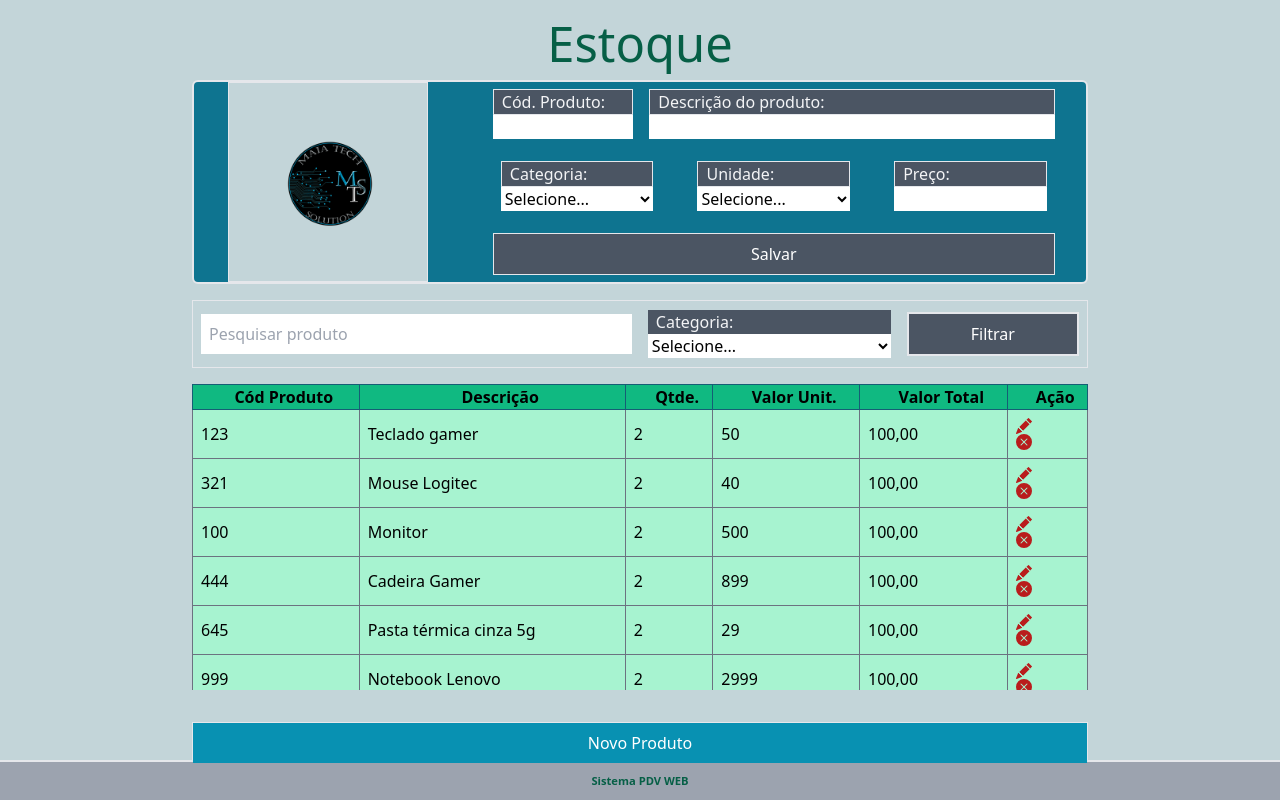
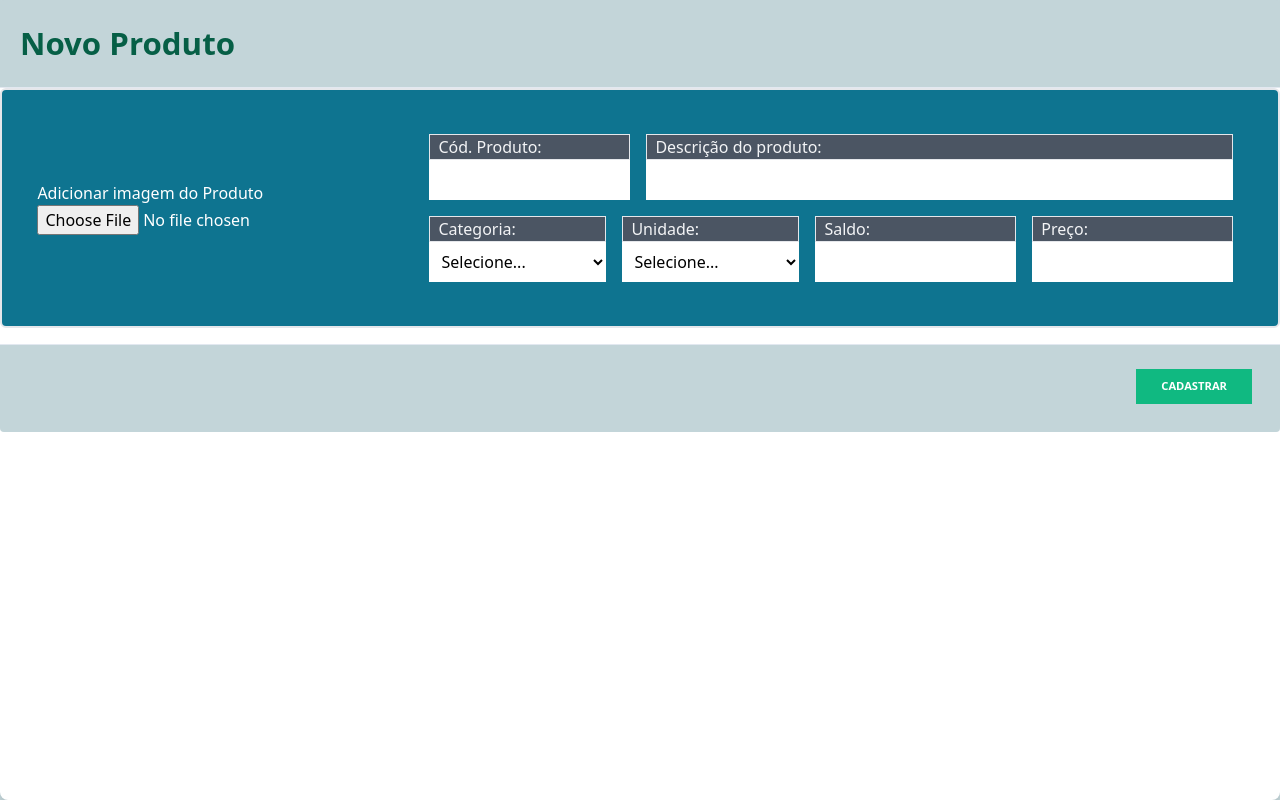
Before and after one commit to maiatech-solution/pdvweb, a React (Vite) app: page /estoque in a window 1280 px wide. Both pictures are taken after a click on the button "Novo Produto". Built offline with nearby package versions, Linux system fonts and the light colour scheme.

Commit message:
finalizando dela de estoque

```diff
--- a/src/assets/components/Descricao/desc.tsx
+++ b/src/assets/components/Descricao/desc.tsx
@@ -6,13 +6,13 @@ import { ChangeEvent, useState } from 'react';
 
 export const Desc = () => {
     return(
-        <div className="desc-venda bg-cyan-800 rounded-md">
+        <div className="desc-venda bg-emerald-800 rounded-md">
           <div className="border w-[10em] rounded-md ">
             <div className="w-[100%] rounded-md">
               <img src={LogoEmpresa} alt="Img do produto" />
             </div>
           </div>
-          <div className=" grid grid-cols-2 gap-4 w-[30em] bg-cyan-800">
+          <div className=" grid grid-cols-2 gap-4 w-[30em] bg-transparent">
             <div className="border rounded-t-md rounded-b-md flex flex-col items-center">
               <label htmlFor="cod" className="bg-emerald-600 w-[100%] text-center text-gray-100 rounded-t-md">Cód. Prod.</label>
               <input type="text" name="cod" className="w-[100%] border bg-gray-200 p-2 outline-none text-center rounded-b-md"/>
@@ -31,7 +31,7 @@ export const Desc = () => {
             </div>
           </div>
           <div className=" flex items-center justify-center w-[10em] rounded-md">
-            <button className="w-[100%] h-[10em] flex items-center justify-center bg-emerald-600 hover:bg-emerald-700 rounded-md">
+            <button className="w-[100%] h-[10em] flex items-center justify-center bg-emerald-600 hover:bg-emerald-700 rounded-md border">
               <BsPlusLg className='text-7xl bg-transparent text-gray-100'/>
             </button>
           </div>
--- a/src/assets/components/Header/header.tsx
+++ b/src/assets/components/Header/header.tsx
@@ -1,11 +1,12 @@
 type Props = {
     text: string;
+    className:string
 }
 
-export const Header = ({text}:Props) => {
+export const Header = ({text,className}:Props) => {
     return(
         <header className=" header-home">
-                <h2 className='h2-header '>{text}</h2>
+                <h2 className={className}>{text}</h2>
             </header>
     )
 }
--- /dev/null
+++ b/src/assets/components/ModalProd/modal.tsx
@@ -0,0 +1,108 @@
+import React from "react";
+import { BsSearch } from "react-icons/bs";
+import { Produtos } from "../../../date/produtos";
+import LogoEmpresa from '../../imgs/maiatech.png'
+
+export default function Modal() {
+  const [showModal, setShowModal] = React.useState(false);
+
+
+  return (
+    <>
+
+      <div className="w-[100%] border flex items-center justify-center] m-auto">
+        <button type="button" onClick={() => setShowModal(true)} className="text-white bg-cyan-600 hover:bg-cyan-700 w-[100%] p-2">
+          Novo Produto
+        </button>
+
+      </div>
+
+      {showModal ? (
+        <>
+          <div
+            className="justify-center h-full items-center flex overflow-x-hidden overflow-y-auto fixed inset-0 z-50 outline-none focus:outline-none"
+          >
+            <div className="relative  w-[100%] h-[100%] mx-auto max-w-[xl]">
+              {/*content*/}
+              <div className="h-[100%] rounded-lg shadow-lg relative flex flex-col w-full bg-white outline-none focus:outline-none">
+                {/*header*/}
+                <div className="flex items-start justify-between p-5 border-b border-solid border-slate-200 rounded-t">
+                  <h3 className="text-3xl text-emerald-800 font-semibold">
+                    Novo Produto
+                  </h3>
+                </div>
+                {/*body*/}
+
+
+                <div className="h-[30%] border-2 rounded-md bg-cyan-700 flex mb-4">
+                  <div className="w-[30%] h-[100%] flex justify-center bg-transparent items-center">
+                    <div className="flex flex-col bg-transparent">
+                      <label htmlFor="addImg" className="bg-transparent text-white">Adicionar imagem do Produto</label>
+                      <input type="file" name="addImg" id="addImg" className="bg-transparent text-white" accept="image/*" />
+                    </div>
+                  </div>
+                  <div className="w-[70%] h-[100%] flex flex-col justify-center gap-4 bg-transparent items-center">
+                    <div className=" w-[90%] flex gap-4 bg-transparent" >
+                      <div className="w-[25%] flex flex-col">
+                        <label htmlFor="codProd" className="bg-gray-600 w-[100%] border pl-2 text-gray-100 ">Cód. Produto: </label>
+                        <input type="number" name="codProd" id="codProd" className="bg-white outline-none p-2" />
+                      </div>
+                      <div className="w-[75%] flex flex-col ">
+                        <label htmlFor="descProd" className="bg-gray-600 w-[100%] border pl-2 text-gray-100 ">Descrição do produto: </label>
+                        <input type="text" name="descProd" id="descProd" className=" bg-white outline-none p-2" />
+                      </div>
+                    </div>
+                    <div className="w-[90%] gap-4 flex justify-between bg-transparent">
+                      <div className=" w-[25%]  flex flex-col bg-transparent">
+                        <label htmlFor="catProd" className="bg-gray-600 w-[100%] border pl-2 text-gray-100 ">Categoria: </label>
+                        <select name="catProd" id="catProd" className=" outline-none bg-white p-2">
+                          <option value="">Selecione...</option>
+                          <option value="informatica">Informática</option>
+                          <option value="moinitores">Monitores...</option>
+                        </select>
+                      </div>
+
+                      <div className="w-[25%] flex flex-col bg-transparent ">
+                        <label htmlFor="unidProd" className="bg-gray-600 border w-[100%] pl-2 text-gray-100 ">Unidade: </label>
+                        <select name="unidProd" id="unidProd" className="outline-none bg-white p-2">
+                          <option value="">Selecione...</option>
+                          <option value="unidade">UN</option>
+                          <option value="metro">M</option>
+                          <option value="centimetro">CM</option>
+                          <option value="litro">L</option>
+                          <option value="pacote">PCT</option>
+                        </select>
+                      </div>
+                      <div className="w-[25%] flex flex-col bg-transparent ">
+                        <label htmlFor="saldoProd" className="bg-gray-600 border w-[100%] pl-2 text-gray-100">Saldo: </label>
+                        <input type="number" name="saldoProd" id="saldoProd " className="bg-white outline-none p-2" />
+                      </div>
+                      <div className="w-[25%] flex flex-col bg-transparent ">
+                        <label htmlFor="precoProd" className="bg-gray-600 border w-[100%] pl-2 text-gray-100">Preço: </label>
+                        <input type="number" name="precoProd" id="precoProd" className="bg-white outline-none p-2" />
+                      </div>
+                    </div>
+
+                  </div>
+
+                </div>
+                {/*footer*/}
+                <div className="flex items-center justify-end p-6 border-t border-solid border-slate-200 rounded-b">
+                  <button
+                    className="text-white border-emerald-500 border bg-emerald-500 font-bold uppercase px-6 py-2 text-sm outline-none focus:outline-none mr-1 mb-1 ease-linear transition-all duration-150"
+                    type="button"
+                    onClick={() => setShowModal(false)}
+                  >
+                    Cadastrar
+                  </button>
+
+                </div>
+              </div>
+            </div>
+          </div>
+          <div className="opacity-25 fixed inset-0 z-40 bg-black"></div>
+        </>
+      ) : null}
+    </>
+  );
+}
--- a/src/assets/pages/Estoque.tsx
+++ b/src/assets/pages/Estoque.tsx
@@ -2,6 +2,7 @@ import { BsFillPencilFill, BsXCircleFill } from "react-icons/bs"
 import { Produtos } from "../../date/produtos"
 import { Footer } from "../components/Footer/footer"
 import { Header } from "../components/Header/header"
+import Modal from "../components/ModalProd/modal"
 import { TableList } from "../components/TableList/tableList"
 import LogoEmpresa from '../imgs/maiatech.png'
 
@@ -10,7 +11,7 @@ export const Estoque = () => {
 
   return (
     <div >
-      <Header text="Estoque" />
+      <Header text="Estoque" className='text-4xl text-cyan-700 mb-4'/>
       <main className="h-[85vh] w-[70%] m-auto">
 
         <div className="h-[30%] border-2 rounded-md bg-cyan-700 flex mb-4">
@@ -19,7 +20,7 @@ export const Estoque = () => {
               <img src={LogoEmpresa} alt="" />
             </div>
           </div>
-          <div className="w-[70%] h-[100%] flex flex-col justify-around bg-transparent items-center">
+          <div className="w-[70%] h-[100%] flex flex-col justify-center gap-4 bg-transparent items-center">
             <div className=" w-[90%] flex gap-4 bg-transparent" >
               <div className="w-[25%] flex flex-col">
                 <label htmlFor="codProd" className="bg-gray-600 w-[100%] border pl-2 text-gray-100 ">Cód. Produto: </label>
@@ -30,18 +31,22 @@ export const Estoque = () => {
                 <input type="text" name="descProd" id="descProd" className=" bg-white outline-none pl-2" />
               </div>
             </div>
-            <div className="w-[90%] flex justify-between bg-transparent">
-              <div className=" p-2 w-[30%] flex flex-col bg-transparent">
+            <div className="w-[90%] gap-4 flex justify-between bg-transparent">
+              <div className=" w-[25%]  flex flex-col bg-transparent">
                 <label htmlFor="catProd" className="bg-gray-600 w-[100%] border pl-2 text-gray-100 ">Categoria: </label>
-                <select name="catProd" id="catProd" className=" outline-none bg-white">
+                <select name="catProd" id="catProd" className=" outline-none bg-white p-2">
                   <option value="">Selecione...</option>
-                  <option value="enlatado">Enlatados</option>
-                  <option value="frios">Frios...</option>
+                  <option value="informatica">Informática</option>
+                  <option value="moinitores">Monitores...</option>
                 </select>
               </div>
-              <div className="w-[30%] p-2 flex flex-col bg-transparent ">
+              <div className="w-[25%] flex flex-col bg-transparent ">
+                <label htmlFor="saldoProd" className="bg-gray-600 border w-[100%] pl-2 text-gray-100">Saldo: </label>
+                <input type="number" name="saldoProd" id="saldoProd " className="bg-white outline-none p-2" />
+              </div>
+              <div className="w-[25%] flex flex-col bg-transparent ">
                 <label htmlFor="unidProd" className="bg-gray-600 border w-[100%] pl-2 text-gray-100 ">Unidade: </label>
-                <select name="unidProd" id="unidProd" className="outline-none bg-white">
+                <select name="unidProd" id="unidProd" className="outline-none bg-white p-2">
                   <option value="">Selecione...</option>
                   <option value="unidade">UN</option>
                   <option value="metro">M</option>
@@ -50,9 +55,9 @@ export const Estoque = () => {
                   <option value="pacote">PCT</option>
                 </select>
               </div>
-              <div className="w-[30%] p-2 flex flex-col bg-transparent ">
+              <div className="w-[25%] flex flex-col bg-transparent ">
                 <label htmlFor="precoProd" className="bg-gray-600 border w-[100%] pl-2 text-gray-100">Preço: </label>
-                <input type="number" name="precoProd" id="precoProd" className="bg-white outline-none pl-2" />
+                <input type="number" name="precoProd" id="precoProd" className="bg-white outline-none p-2" />
               </div>
             </div>
             <button className="text-white bg-gray-600 border hover:bg-gray-700 w-[90%] p-2">Salvar</button>
@@ -60,55 +65,51 @@ export const Estoque = () => {
 
         </div>
 
-
-
-              <div className="w-[100%] p-2 h-[10%] gap-2 m-auto mb-4 border flex items-center justify-center bg-transparent">
+        <div className="w-[100%] p-2 h-[10%] gap-2 m-auto mb-4 border border-gray-400 flex items-center justify-center bg-transparent">
           <div className="w-[50%]">
-                  <input type="text" placeholder="Pesquisar produto" className="bg-white w-[100%] outline-none p-2" />
+            <input type="text" placeholder="Pesquisar produto" className="bg-white w-[100%] outline-none p-2 border border-gray-400" />
           </div>
 
           <div className=" p-2 w-[30%] flex flex-col bg-transparent ">
             <label htmlFor="catProd" className="bg-gray-600 w-[100%]  pl-2 text-gray-100 ">Categoria: </label>
             <select name="catProd" id="catProd" className=" outline-none bg-white">
               <option value="">Selecione...</option>
-                    <option value="enlatado">Enlatados</option>
-                    <option value="frios">Frios...</option>
+              <option value="informatica">Informática</option>
+              <option value="moinitores">Monitores...</option>
             </select>
           </div>
+
           <div className="w-[20%] border flex items-center justify-center">
             <button className="text-white w-[100%] bg-gray-600 border hover:bg-gray-700 p-2">Filtrar</button>
           </div>
         </div>
 
 
-
-        <div className="h-[45%] w-[100%] mb-8 overflow-auto">
-
+        <div className="h-[45%] w-[100%] mb-8 overflow-auto bg-cyan-200">
 
           <table className="table-auto w-full rounded-md ">
-            <thead className="theader">
+            <thead className="theader-estoque">
               <tr className="tr-theader">
                 <th>Cód Produto</th>
                 <th>Descrição</th>
-                <th>Qtde.</th>
-                <th>Valor Unit.</th>
-                <th>Valor Total</th>
+                <th>Saldo</th>
+                <th>Preço</th>
+                <th>Categoria</th>
                 <th className=" text-center">Ação</th>
               </tr>
             </thead>
 
             {Produtos.map(item => (
 
-              <tbody className="tbody" >
+              <tbody className="tbody-estoque" >
                 <tr key={item.cod}>
                   <td >{item.cod}</td>
                   <td >{item.desc}</td>
-                  <td >2</td>
+                  <td style={item.saldo > 0 ? { color: "black" } : { color: "red" }} className='bg-transparent text-xl'>{item.saldo}</td>
                   <td >{item.valorUni}</td>
-                  <td >100,00</td>
-                  <td className="h-[100%] text-center justify-center items-center">
-                    <BsFillPencilFill className="text-red-700 cursor-pointer bg-transparent text-center" />
-                    <BsXCircleFill className="text-red-700 cursor-pointer bg-transparent text-center" />
+                  <td >{item.cat}</td>
+                  <td className="text-center justify-center items-center">
+                    <BsFillPencilFill className="text-gray-900 cursor-pointer bg-transparent text-center w-[100%] mb-2" />
                   </td>
                 </tr>
 
@@ -117,9 +118,7 @@ export const Estoque = () => {
 
           </table>
         </div>
-        <div className="w-[100%] border flex items-center justify-center] m-auto">
-          <button className="text-white bg-cyan-600 hover:bg-cyan-700 w-[100%] p-2">Novo Produto</button>
-        </div>
+       <Modal />
       </main>
       <Footer />
     </div>
--- a/src/assets/pages/Venda.tsx
+++ b/src/assets/pages/Venda.tsx
@@ -12,12 +12,12 @@ export const Venda = () => {
 
   return (
     <div >
-      <Header text="PDV" />
+      <Header text="PDV" className='text-4xl text-emerald-800'/>
 
       <div className="container-venda">
 
-        <div className="pesquisa-venda rounded-md flex justify-center items-center border bg-cyan-600">
-          <div className="w-[5%] flex justify-center bg-cyan-600">
+        <div className="pesquisa-venda rounded-md flex justify-center items-center border bg-green-900">
+          <div className="w-[5%] flex justify-center bg-transparent">
             <Link to='/home' className="bg-transparent">
               <button className="bg-transparent">
                 <BsFillArrowLeftCircleFill className="text-4xl items-center bg-transparent text-gray-200 hover:text-gray-300 rounded-[50%]" />
--- a/src/date/produtos.tsx
+++ b/src/date/produtos.tsx
@@ -6,17 +6,17 @@ type PropsProduto = {
 }
 
 export const Produtos = [
-    {cod: 123, desc: 'Teclado gamer',  valorUni:50.00, saldo:34},
-    {cod: 321, desc: 'Mouse Logitec',  valorUni:40.00, saldo:13},
-    {cod: 100, desc: 'Monitor',  valorUni:500.00, saldo: 3},
-    {cod: 444, desc: 'Cadeira Gamer',  valorUni:899.00, saldo:1},
-    {cod: 645, desc: 'Pasta térmica cinza 5g',  valorUni:29.00, saldo:0},
-    {cod: 999, desc: 'Notebook Lenovo',  valorUni:2999.00, saldo:2},
-    {cod: 909, desc: 'Notebook Lenovo',  valorUni:2999.00, saldo:2},
-    {cod: 995, desc: 'Gabinete Torre',  valorUni:399.00, saldo:7},
-    {cod: 979, desc: 'Gabinete Compact HP',  valorUni:159.00, saldo:5},
-    {cod: 699, desc: 'Fone sem fio JBL',  valorUni:239.00, saldo:9},
-    {cod: 999, desc: 'Notebook Lenovo',  valorUni:2999.00, saldo:2},
+    {cod: 123, desc: 'Teclado gamer',  valorUni:50.00, saldo:34, cat: 'informática'},
+    {cod: 321, desc: 'Mouse Logitec',  valorUni:40.00, saldo:13, cat: 'informática'},
+    {cod: 100, desc: 'Monitor',  valorUni:500.00, saldo: 3, cat: 'informática'},
+    {cod: 444, desc: 'Cadeira Gamer',  valorUni:899.00, saldo:1, cat: 'informática'},
+    {cod: 645, desc: 'Pasta térmica cinza 5g',  valorUni:29.00, saldo:0, cat: 'informática'},
+    {cod: 129, desc: 'Notebook HP',  valorUni:2899.00, saldo:2, cat: 'informática'},
+    {cod: 909, desc: 'Notebook Lenovo',  valorUni:2999.00, saldo:2, cat: 'informática'},
+    {cod: 995, desc: 'Gabinete Torre',  valorUni:399.00, saldo:7, cat: 'informática'},
+    {cod: 979, desc: 'Gabinete Compact HP',  valorUni:159.00, saldo:5, cat: 'informática'},
+    {cod: 699, desc: 'Fone sem fio JBL',  valorUni:239.00, saldo:9, cat: 'informática'},
+    {cod: 109, desc: 'Notebook Nitro5',  valorUni:4999.00, saldo:2, cat: 'informática'},
 
 
 
--- a/src/index.css
+++ b/src/index.css
@@ -138,6 +138,19 @@ table tbody tr{
 
 /* End PDV ------------------------------------ */
 
+/* Start Estoque ------------------------------------ */
+
+
+.theader-estoque tr th {
+  @apply border border-cyan-800 bg-cyan-500 pl-4 ;
+}
+
+.tbody-estoque tr td {
+  @apply  bg-cyan-200 pl-4 border border-gray-500 p-2;
+}
+
+/* End Estoque ------------------------------------ */
+
 /* Start Footer ------------------------------------ */
 
 .container-footer {
```
Also changed, not shown: src/assets/pages/Home.tsx (+5 -4 lines). Lines whose indentation alone changed are shown as unchanged.
